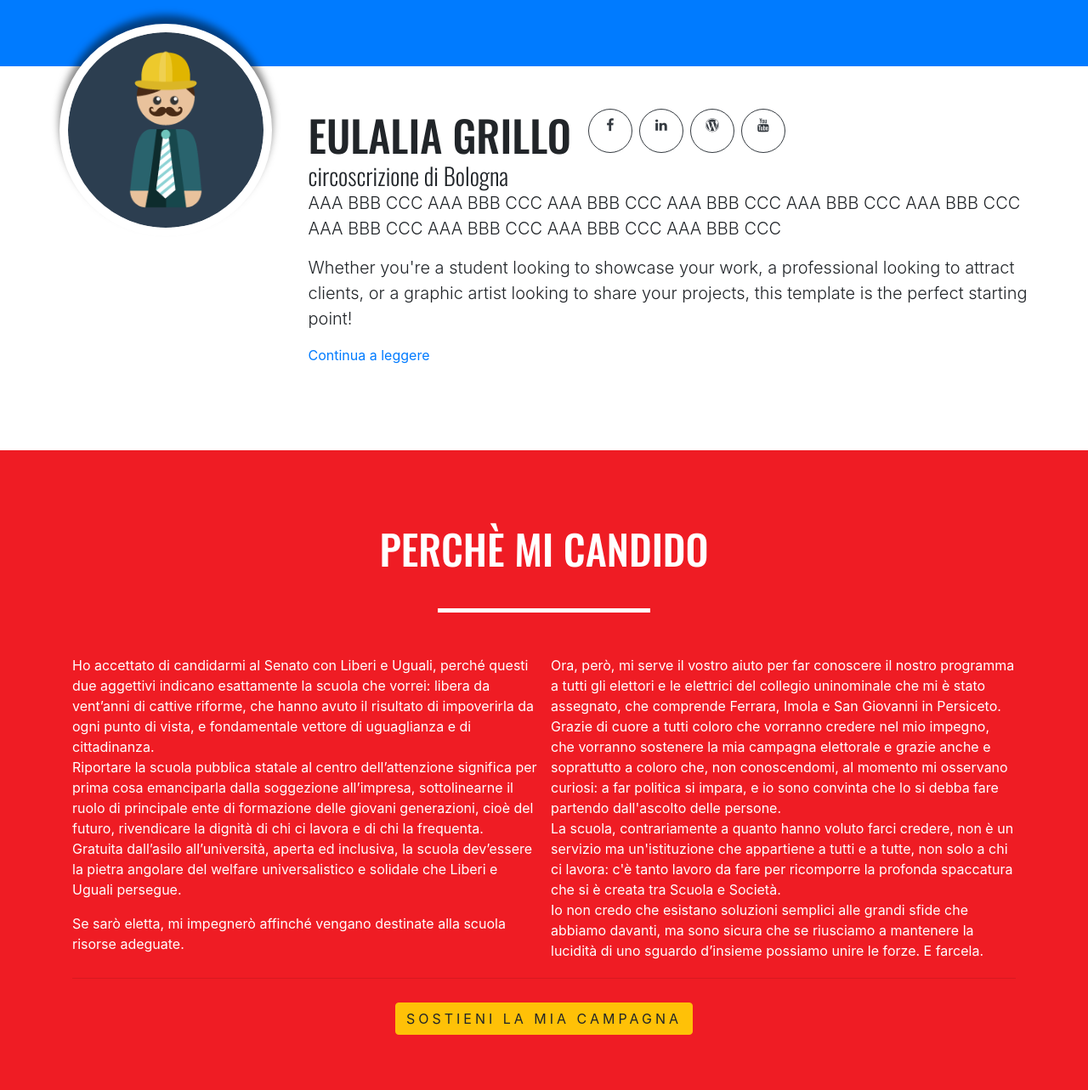
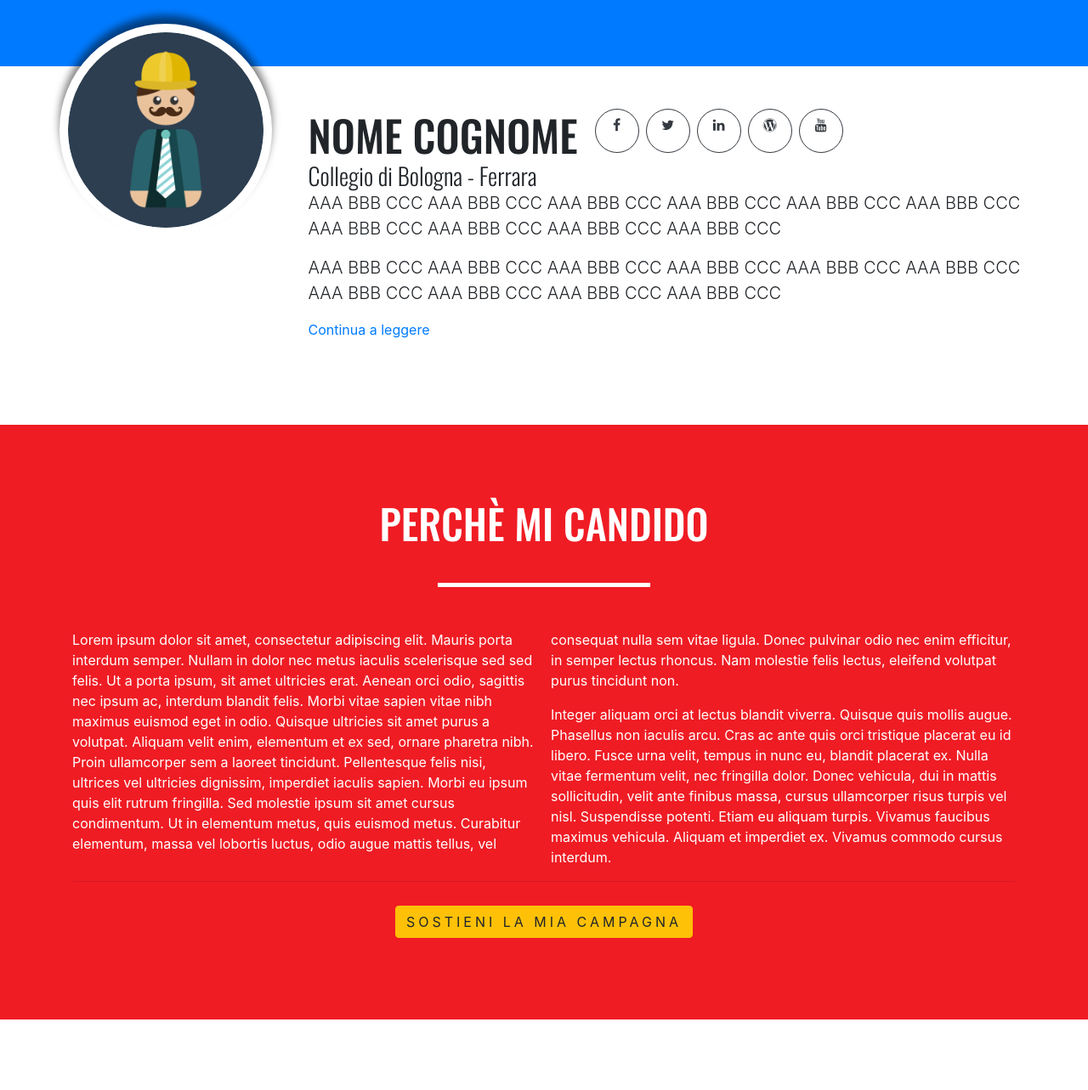
Before and after one commit to possibile/candidati-2018, a website with bundled scripts: page index.html in a window 1280 px wide. Shown: the part 380-1663 px from the top of the page at 85% size. Built offline with nearby package versions, Linux system fonts and the light colour scheme; no server answers.

Commit message:
progetto anonimo

```diff
--- a/docs/bio_short.html
+++ b/docs/bio_short.html
@@ -2,4 +2,4 @@
             <p class="lead">AAA BBB CCC AAA BBB CCC AAA BBB CCC AAA BBB CCC AAA BBB CCC AAA BBB CCC AAA BBB CCC AAA BBB CCC AAA BBB CCC AAA BBB CCC </p>
 
 
-            <p class="lead">Whether you're a student looking to showcase your work, a professional looking to attract clients, or a graphic artist looking to share your projects, this template is the perfect starting point!</p>
+            <p class="lead">AAA BBB CCC AAA BBB CCC AAA BBB CCC AAA BBB CCC AAA BBB CCC AAA BBB CCC AAA BBB CCC AAA BBB CCC AAA BBB CCC AAA BBB CCC </p>
--- a/docs/why.html
+++ b/docs/why.html
@@ -1,40 +1,5 @@
+<p>Lorem ipsum dolor sit amet, consectetur adipiscing elit. Mauris porta interdum semper. Nullam in dolor nec metus iaculis scelerisque sed sed felis. Ut a porta ipsum, sit amet ultricies erat. Aenean orci odio, sagittis nec ipsum ac, interdum blandit felis. Morbi vitae sapien vitae nibh maximus euismod eget in odio. Quisque ultricies sit amet purus a volutpat. Aliquam velit enim, elementum et ex sed, ornare pharetra nibh. Proin ullamcorper sem a laoreet tincidunt. Pellentesque felis nisi, ultrices vel ultricies dignissim, imperdiet iaculis sapien. Morbi eu ipsum quis elit rutrum fringilla. Sed molestie ipsum sit amet cursus condimentum. Ut in elementum metus, quis euismod metus. Curabitur elementum, massa vel lobortis luctus, odio augue mattis tellus, vel consequat nulla sem vitae ligula. Donec pulvinar odio nec enim efficitur, in semper lectus rhoncus. Nam molestie felis lectus, eleifend volutpat purus tincidunt non.
+</p>
 <p>
-    Ho accettato di candidarmi al Senato con Liberi e Uguali, perché questi due
-    aggettivi indicano esattamente la scuola che vorrei: libera da vent’anni di
-    cattive riforme, che hanno avuto il risultato di impoverirla da ogni punto
-    di vista, e fondamentale vettore di uguaglianza e di cittadinanza.
-    <br/>
-    Riportare la scuola pubblica statale al centro dell’attenzione significa
-    per prima cosa emanciparla dalla soggezione all’impresa, sottolinearne il
-    ruolo di principale ente di formazione delle giovani generazioni, cioè del
-    futuro, rivendicare la dignità di chi ci lavora e di chi la frequenta.
-    <br/>
-    Gratuita dall’asilo all’università, aperta ed inclusiva, la scuola
-    dev’essere la pietra angolare del welfare universalistico e solidale che
-    Liberi e Uguali persegue.
+Integer aliquam orci at lectus blandit viverra. Quisque quis mollis augue. Phasellus non iaculis arcu. Cras ac ante quis orci tristique placerat eu id libero. Fusce urna velit, tempus in nunc eu, blandit placerat ex. Nulla vitae fermentum velit, nec fringilla dolor. Donec vehicula, dui in mattis sollicitudin, velit ante finibus massa, cursus ullamcorper risus turpis vel nisl. Suspendisse potenti. Etiam eu aliquam turpis. Vivamus faucibus maximus vehicula. Aliquam et imperdiet ex. Vivamus commodo cursus interdum.
 </p>
-
-    <p>
-        Se sarò eletta, mi impegnerò affinché vengano destinate alla scuola
-        risorse adeguate.
-        <br/>
-        Ora, però, mi serve il vostro aiuto per far conoscere il nostro
-        programma a tutti gli elettori e le elettrici del collegio uninominale
-        che mi è stato assegnato, che comprende Ferrara, Imola e San Giovanni
-        in Persiceto.
-        <br/>
-        Grazie di cuore a tutti coloro che vorranno credere nel mio impegno,
-        che vorranno sostenere la mia campagna elettorale e grazie anche e
-        soprattutto a coloro che, non conoscendomi, al momento mi osservano
-        curiosi: a far politica si impara, e io sono convinta che lo si debba
-        fare partendo dall'ascolto delle persone.
-        <br/>
-        La scuola, contrariamente a quanto hanno voluto farci credere, non è un
-        servizio ma un'istituzione che appartiene a tutti e a tutte, non solo a
-        chi ci lavora: c'è tanto lavoro da fare per ricomporre la profonda
-        spaccatura che si è creata tra Scuola e Società.
-        <br/>
-        Io non credo che esistano soluzioni semplici alle grandi sfide che
-        abbiamo davanti, ma sono sicura che se riusciamo a mantenere la
-        lucidità di uno sguardo d’insieme possiamo unire le forze. E farcela.
-    </p>
--- a/index.html
+++ b/index.html
@@ -13,11 +13,11 @@
     <title>Elezioni Politiche 4 marzo 2018</title>
 
 	<!--Open Graph Tag-->
-	<meta property="og:url"                content="http://eulaliagrillo.it" />
+	<meta property="og:url"                content="http://nomecognome.info" />
 	<meta property="og:type"               content="website" />
-	<meta property="og:title"              content="Elezioni Politiche 4 marzo 2018" />
+	<meta property="og:title"              content="Nome Cognome | Elezioni Politiche 4 marzo 2018" />
 	<meta property="og:description"        content="Per i molti non per i pochi" />
-	<meta property="og:image"              content="http://www.eulaliagrillo.it/img/social-cover.png" />
+	<meta property="og:image"              content="http://www.nomecognome.info/img/social-cover.png" />
 
 
     <!-- Bootstrap core CSS -->
--- a/js/define.js
+++ b/js/define.js
@@ -1,15 +1,15 @@
 // Variabili che definiscono il sito
 
 
-var candidato_nome = "Eulalia Grillo";
-var ruolo = "circoscrizione di Bologna";
+var candidato_nome = "Nome Cognome";
+var ruolo = "Collegio di Bologna - Ferrara";
 var slogan = "Per i molti non per i pochi";
 var candidato_img_url = "/img/profile.png";
 // i link social vengono visualizzati solo se sono valorizzati, altrimenti non verranno visualizzati
 var facebook_link = "https://www.facebook.com/";
-var twitter_link = "";
+var twitter_link = "https://www.twitter.com/";
 var linkedin_link = "https://it.linkedin.com/";
-var wordpress_link = "https://www.possibile.com/author/davide-serafin/"; //link alla pagina autore di Possibile o altro sito personale
+var wordpress_link = "https://www.possibile.com/"; //link alla pagina autore di Possibile o altro sito personale
 var youtube_link = "https://www.youtube.com/";
 
 // utility: https://word2cleanhtml.com
@@ -20,11 +20,9 @@ var why_url = "docs/why.html";
 
 var issues_url = "docs/my_issues.html";
 
-var why = "";
-
 // Viva Paremetri
 var viva_url = "http://testviva.possibile.com/";
-var donation_id = 4;
+var donation_id = 1;
 var group_id = 376;
 
 
```
Also changed, not shown: README.md.
